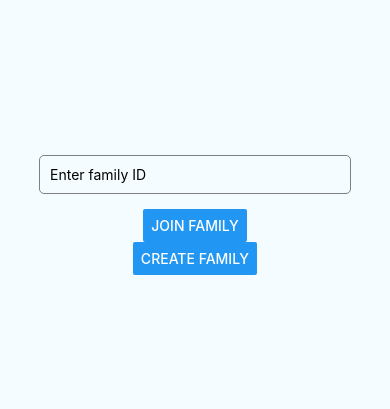
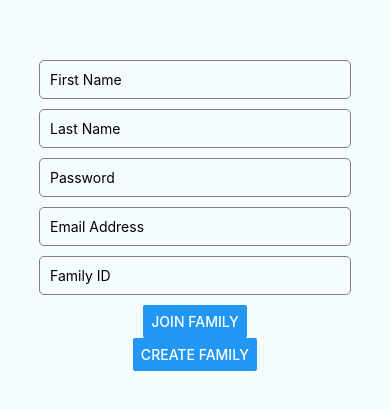
Before and after one commit to CameronDickie/honours-project, a React Native app: screen / in a window 390 px wide. Shown: the part 207-616 px from the top of the page. Built offline with nearby package versions, Linux system fonts and the light colour scheme; no server answers.

Commit message:
TextFields for personal info
Added in the text fields needed for a user to join or create a family
This will be used in their userinformation on the server to connect them
to another user

also added in error handling on the front end

```diff
--- a/App.tsx
+++ b/App.tsx
@@ -1,6 +1,6 @@
 import React, {useState, useEffect} from 'react';
-import {View, Button, TextInput, StyleSheet, Alert} from 'react-native';
-import {useWindowDimensions} from 'react-native';
+import {View, Button, TextInput, StyleSheet, Text} from 'react-native';
+import {useWindowDimensions, Platform} from 'react-native';
 import Tree from './components/Tree';
 import {Socket} from 'socket.io-client';
 import io from 'socket.io-client';
@@ -13,31 +13,57 @@ interface ServerToClientEvents {
 
 interface ClientToServerEvents {
   hello: () => void;
-  joinFamily: (famID: string, callback: (response: boolean) => void) => void;
-  createFamily: (famID: string, callback: (response: boolean) => void) => void;
+  joinFamily: (
+    dataToSend: UserData,
+    callback: (response: boolean) => void,
+  ) => void;
+  createFamily: (
+    dataToSend: UserData,
+    callback: (response: boolean) => void,
+  ) => void;
 }
 
 interface InterServerEvents {
   ping: () => void;
 }
 
-interface SocketData {
-  clientAttemptedID: string;
+interface UserData {
+  firstName: string;
+  lastName: string;
+  password: string;
+  email: string;
+  familyID: string;
 }
 
 function App(): JSX.Element {
   const width = useWindowDimensions().width;
   const height = useWindowDimensions().height;
 
+  //STATE STUFF
   const [isFamilyAssociated, setIsFamilyAssociated] = useState(false);
-  const [textFieldValue, setTextFieldValue] = useState('');
+  const [familyID, setFamilyID] = useState('');
+  const [firstName, setFirstName] = useState('');
+  const [lastName, setLastName] = useState('');
+  const [password, setPassword] = useState('');
+  const [email, setEmail] = useState('');
+
+  const [isFirstNameValid, setIsFirstNameValid] = useState(true);
+  const [isLastNameValid, setIsLastNameValid] = useState(true);
+  const [isPasswordValid, setIsPasswordValid] = useState(true);
+  const [isEmailValid, setIsEmailValid] = useState(true);
+  const [isFamilyIDValid, setIsFamilyIDValid] = useState(true);
+
   const [socket, setSocket] = useState<Socket<
     ServerToClientEvents,
     ClientToServerEvents
   > | null>(null);
 
   useEffect(() => {
-    const socketIo = io('http://192.168.122.1:9000');
+    const serverURL =
+      Platform.OS === 'android'
+        ? 'http://192.168.122.1:9000'
+        : 'http://localhost:9000';
+    const socketIo = io(serverURL);
 
     setSocket(socketIo);
 
@@ -47,10 +73,24 @@ function App(): JSX.Element {
   }, []);
 
   const handleSubmitJoin = () => {
-    if (socket) {
-      console.log(socket.connected);
-      socket.emit('joinFamily', textFieldValue, response => {
-        console.log(response);
+    // Validation checks
+    const isAllValid =
+      firstName.trim() !== '' &&
+      lastName.trim() !== '' &&
+      password.trim() !== '' &&
+      email.trim() !== '' &&
+      familyID.trim() !== '';
+
+    if (socket && isAllValid) {
+      const dataToSend = {
+        firstName,
+        lastName,
+        password,
+        email,
+        familyID: familyID,
+      };
+
+      socket.emit('joinFamily', dataToSend, response => {
         if (response === true) {
           console.log('found a family to join and joined the family');
           setIsFamilyAssociated(true);
@@ -60,13 +100,35 @@ function App(): JSX.Element {
           console.log('broken');
         }
       });
+    } else {
+      // Show error messages for each invalid field
+      setIsFirstNameValid(firstName.trim() !== '');
+      setIsLastNameValid(lastName.trim() !== '');
+      setIsPasswordValid(password.trim() !== '');
+      setIsEmailValid(email.trim() !== '');
+      setIsFamilyIDValid(familyID.trim() !== '');
     }
   };
 
   const handleCreateFamily = () => {
-    if (socket) {
-      socket.emit('createFamily', textFieldValue, response => {
-        console.log(response);
+    // Validation checks
+    const isAllValid =
+      firstName.trim() !== '' &&
+      lastName.trim() !== '' &&
+      password.trim() !== '' &&
+      email.trim() !== '' &&
+      familyID.trim() !== '';
+
+    if (socket && isAllValid) {
+      const dataToSend = {
+        firstName,
+        lastName,
+        password,
+        email,
+        familyID: familyID,
+      };
+
+      socket.emit('createFamily', dataToSend, response => {
         if (response === true) {
           console.log('family has been created');
           setIsFamilyAssociated(true);
@@ -78,9 +140,15 @@ function App(): JSX.Element {
           console.log('broken');
         }
       });
+    } else {
+      // Show error messages for each invalid field
+      setIsFirstNameValid(firstName.trim() !== '');
+      setIsLastNameValid(lastName.trim() !== '');
+      setIsPasswordValid(password.trim() !== '');
+      setIsEmailValid(email.trim() !== '');
+      setIsFamilyIDValid(familyID.trim() !== '');
     }
   };
-
   return (
     <View style={{height: height}}>
       {isFamilyAssociated ? (
@@ -89,13 +157,75 @@ function App(): JSX.Element {
         <View style={styles.container}>
           <TextInput
             editable
-            style={styles.input}
-            value={textFieldValue}
-            onChangeText={text => setTextFieldValue(text)}
-            placeholder="Enter family ID"
-            onSubmitEditing={() => handleSubmitJoin()}
+            style={[styles.input, !isFirstNameValid && styles.inputError]}
+            value={firstName}
+            onChangeText={text => {
+              setFirstName(text);
+              setIsFirstNameValid(text.trim() !== '');
+            }}
+            placeholder="First Name"
           />
-          {/* handleSubmitJoin() */}
+          {!isFirstNameValid && (
+            <Text style={styles.errorText}>
+              Please enter a valid First Name
+            </Text>
+          )}
+          <TextInput
+            editable
+            style={[styles.input, !isLastNameValid && styles.inputError]}
+            value={lastName}
+            onChangeText={text => {
+              setLastName(text);
+              setIsLastNameValid(text.trim() !== '');
+            }}
+            placeholder="Last Name"
+          />
+          {!isLastNameValid && (
+            <Text style={styles.errorText}>Please enter a valid Last Name</Text>
+          )}
+          <TextInput
+            editable
+            style={[styles.input, !isPasswordValid && styles.inputError]}
+            value={password}
+            onChangeText={text => {
+              setPassword(text);
+              setIsPasswordValid(text.trim() !== '');
+            }}
+            placeholder="Password"
+            secureTextEntry
+          />
+          {!isPasswordValid && (
+            <Text style={styles.errorText}>Please enter a valid Password</Text>
+          )}
+          <TextInput
+            editable
+            style={[styles.input, !isEmailValid && styles.inputError]}
+            value={email}
+            onChangeText={text => {
+              setEmail(text);
+              setIsEmailValid(text.trim() !== '');
+            }}
+            placeholder="Email Address"
+            keyboardType="email-address"
+          />
+          {!isEmailValid && (
+            <Text style={styles.errorText}>
+              Please enter a valid Email Address
+            </Text>
+          )}
+          <TextInput
+            editable
+            style={[styles.input, !isFamilyIDValid && styles.inputError]}
+            value={familyID}
+            onChangeText={text => {
+              setFamilyID(text);
+              setIsFamilyIDValid(text.trim() !== '');
+            }}
+            placeholder="Family ID"
+          />
+          {!isFamilyIDValid && (
+            <Text style={styles.errorText}>Please enter a valid Family ID</Text>
+          )}
           <Button
             title="Join Family"
             onPress={() => {
@@ -126,8 +256,18 @@ const styles = StyleSheet.create({
     padding: 10,
     borderWidth: 1,
     borderColor: 'gray',
-    marginBottom: 15,
+    marginBottom: 10,
     borderRadius: 5,
+  },
+  inputError: {
+    borderColor: 'red', // Add red outline for error
+  },
+  errorText: {
+    color: 'red',
+    marginBottom: 10,
+  },
+  button: {
+    marginBottom: 10, // Add margin bottom to buttons
   },
 });
 
```
Also changed, not shown: signal-server.js (+16 -40 lines).
